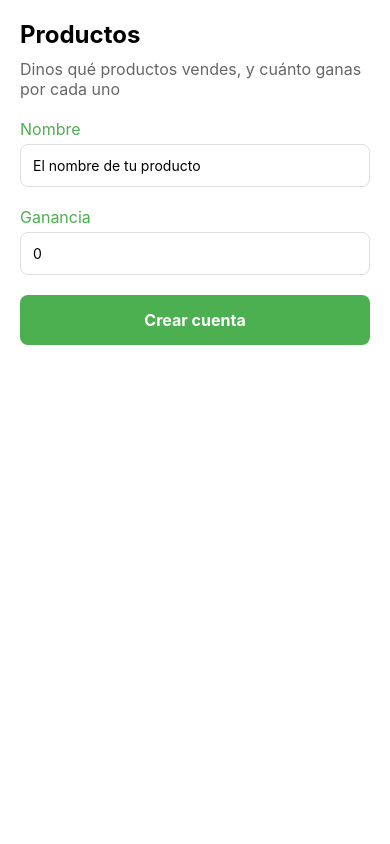
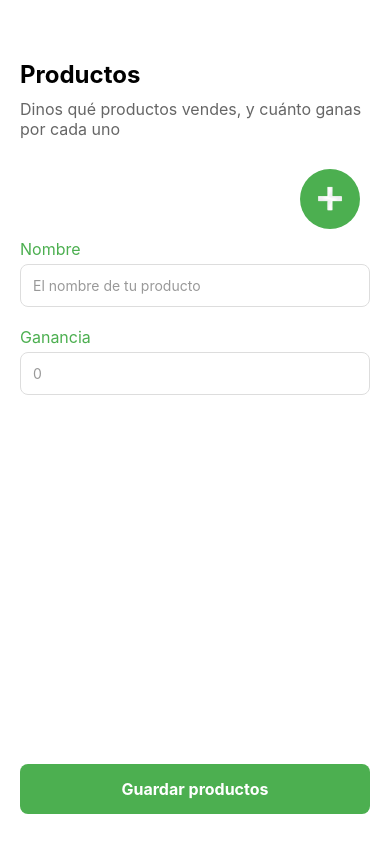
Before and after one commit to MaxYRGZ/VENDEYA, a React Native app: screen /Products in a window 390 px wide. Built offline with nearby package versions, Linux system fonts and the light colour scheme.

Commit message:
productsscreen update

```diff
--- a/src/components/Input.tsx
+++ b/src/components/Input.tsx
@@ -7,17 +7,28 @@ interface InputProps {
   placeholder: string;
   secureTextEntry?: boolean;
   keyboardType?: 'default' | 'numeric' | 'email-address';
+  value?: string;
+  onChangeText?: (text: string) => void;
 }
 
-const Input: React.FC<InputProps> = ({ label, placeholder, secureTextEntry, keyboardType = 'default' }) => (
+const Input: React.FC<InputProps> = ({
+  label,
+  placeholder,
+  secureTextEntry,
+  keyboardType = 'default',
+  value,
+  onChangeText
+}) => (
   <View style={globalStyles.inputContainer}>
     <Text style={globalStyles.label}>{label}</Text>
     <TextInput
       style={styles.input}
       placeholder={placeholder}
+      placeholderTextColor="#999"
       secureTextEntry={secureTextEntry}
       keyboardType={keyboardType}
-      placeholderTextColor="black"
+      value={value}
+      onChangeText={onChangeText}
     />
   </View>
 );
--- a/src/screens/ProductsScreen.tsx
+++ b/src/screens/ProductsScreen.tsx
@@ -1,5 +1,5 @@
-import React from 'react';
-import { View, Text } from 'react-native';
+import React, { useState } from 'react';
+import { View, Text, ScrollView, TouchableOpacity, StyleSheet, Image } from 'react-native';
 import { NativeStackNavigationProp } from '@react-navigation/native-stack';
 import { globalStyles } from '../styles/globalStyles';
 import Input from '../components/Input';
@@ -9,16 +9,96 @@ type ProductsScreenProps = {
   navigation: NativeStackNavigationProp<any>;
 };
 
-const ProductsScreen: React.FC<ProductsScreenProps> = ({ navigation }) => (
-  <View style={globalStyles.container}>
-    <Text style={globalStyles.title}>Productos</Text>
-    <Text style={globalStyles.subtitle}>Dinos qué productos vendes, y cuánto ganas por cada uno</Text>
+interface ProductInput {
+  id: number;
+  name: string;
+  price: string;
+}
 
-    <Input label="Nombre" placeholder="El nombre de tu producto" />
-    <Input label="Ganancia" placeholder="0" keyboardType="numeric" />
+const ProductsScreen: React.FC<ProductsScreenProps> = ({ navigation }) => {
+  const [products, setProducts] = useState<ProductInput[]>([
+    { id: 1, name: '', price: '' }
+  ]);
 
-    <Button title="Crear cuenta" onPress={() => navigation.navigate('Login')} />
-  </View>
-);
+  const addNewProduct = () => {
+    const newId = products.length > 0 ? Math.max(...products.map(p => p.id)) + 1 : 1;
+    setProducts([...products, { id: newId, name: '', price: '' }]);
+  };
+
+  const updateProduct = (id: number, field: 'name' | 'price', value: string) => {
+    setProducts(products.map(product =>
+      product.id === id ? { ...product, [field]: value } : product
+    ));
+  };
+
+  return (
+    <View style={styles.container}>
+
+      <ScrollView style={styles.scrollView}>
+        <Text style={globalStyles.title}>Productos</Text>
+        <Text style={globalStyles.subtitle}>Dinos qué productos vendes, y cuánto ganas por cada uno</Text>
+        <View style={styles.container}>
+        <TouchableOpacity style={styles.addButton} onPress={addNewProduct}>
+        <Image
+          source={require('../../assets/+.png')}
+          style={styles.addButtonImage}
+        />
+        </TouchableOpacity>
+        </View>
+
+        {products.map((product) => (
+          <View key={product.id} style={styles.productInputs}>
+            <Input
+              label="Nombre"
+              placeholder="El nombre de tu producto"
+              value={product.name}
+              onChangeText={(text: string) => updateProduct(product.id, 'name', text)}
+            />
+            <Input
+              label="Ganancia"
+              placeholder="0"
+              keyboardType="numeric"
+              value={product.price}
+              onChangeText={(text: string) => updateProduct(product.id, 'price', text)}
+            />
+          </View>
+        ))}
+      </ScrollView>
+
+      <Button title="Guardar productos" onPress={() => navigation.navigate('Sales')} />
+    </View>
+  );
+};
+
+const styles = StyleSheet.create({
+  container: {
+    ...globalStyles.container,
+    paddingTop: 60, // Make room for the add button
+  },
+  scrollView: {
+    flex: 1,
+  },
+  addButton: {
+    position: 'absolute',
+    top: 10,
+    right: 10,
+    width: 60,
+    height: 60,
+    borderRadius: 30,
+    backgroundColor: '#4CAF50',
+    justifyContent: 'center',
+    alignItems: 'center',
+    elevation: 5,
+    zIndex: 1,
+  },
+  addButtonImage: {
+    width: 30,
+    height: 30,
+
+  },
+  productInputs: {
+    marginBottom: 20,
+  },
+});
 
 export default ProductsScreen;
```
Also changed, not shown: assets/+.png.
